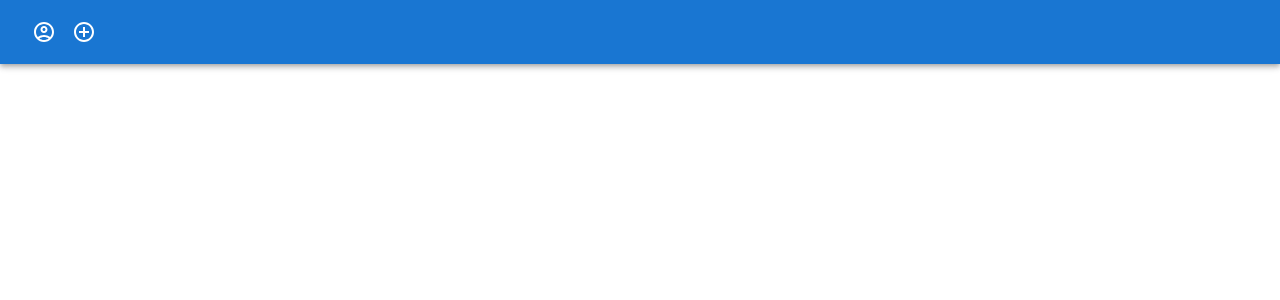
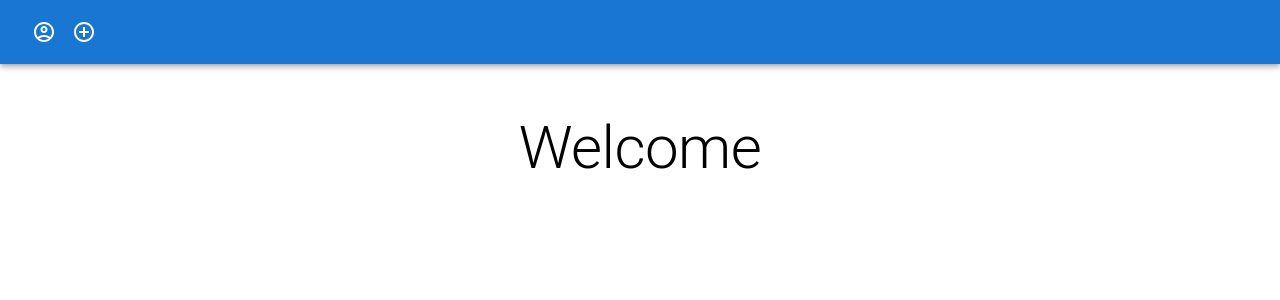
Before and after one commit to wojtek99955/mui-demo-website, a React (Create React App) app: page / in a window 1280 px wide. Shown: the top 300 px of the page. Built offline with nearby package versions, Linux system fonts and the light colour scheme.

Commit message:
MainPage added

```diff
--- a/src/App.js
+++ b/src/App.js
@@ -1,9 +1,11 @@
 import Header from "./components/Header";
+import MainPage from "./components/MainPage.js/MainPage";
 
 function App() {
   return (
     <div className="App">
       <Header />
+      <MainPage />
     </div>
   );
 }
--- /dev/null
+++ b/src/components/MainPage.js/MainPage.js
@@ -0,0 +1,14 @@
+import { Typography } from "@mui/material";
+import Container from "@mui/material/Container";
+
+function MainPage() {
+  return (
+    <Container>
+      <Typography variant="h2" align="center" sx={{ marginTop: "3rem" }}>
+        Welcome
+      </Typography>
+    </Container>
+  );
+}
+
+export default MainPage;
```
